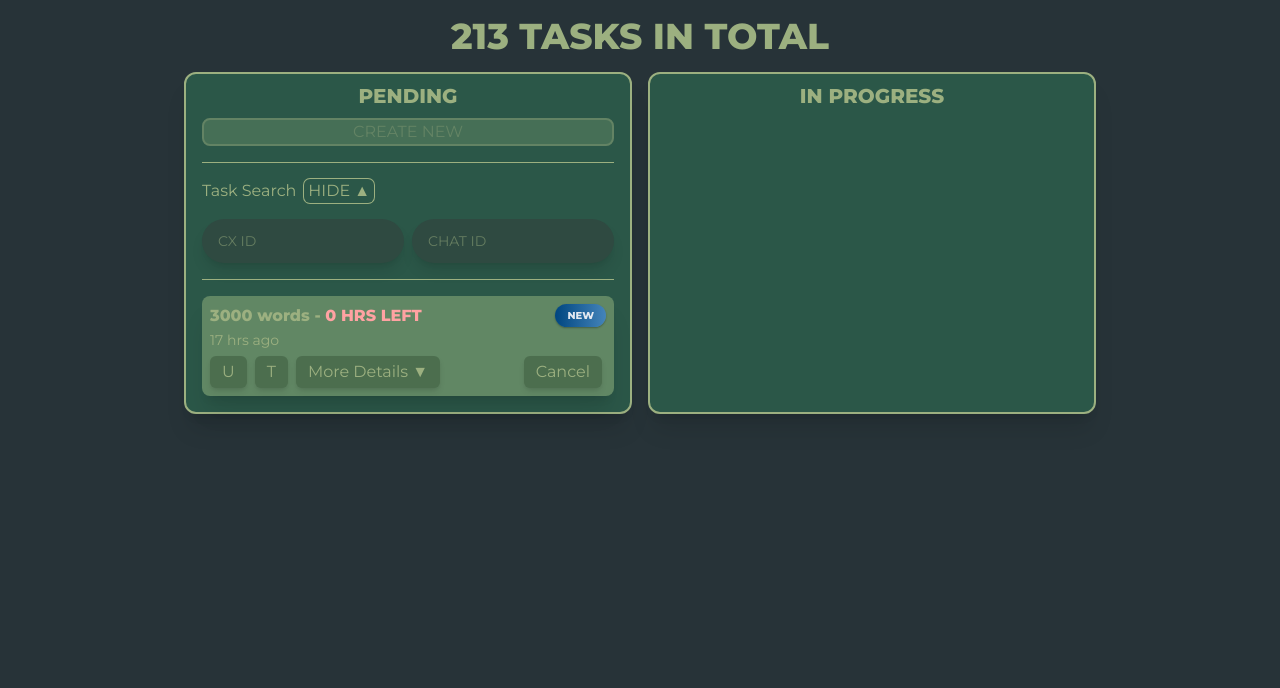
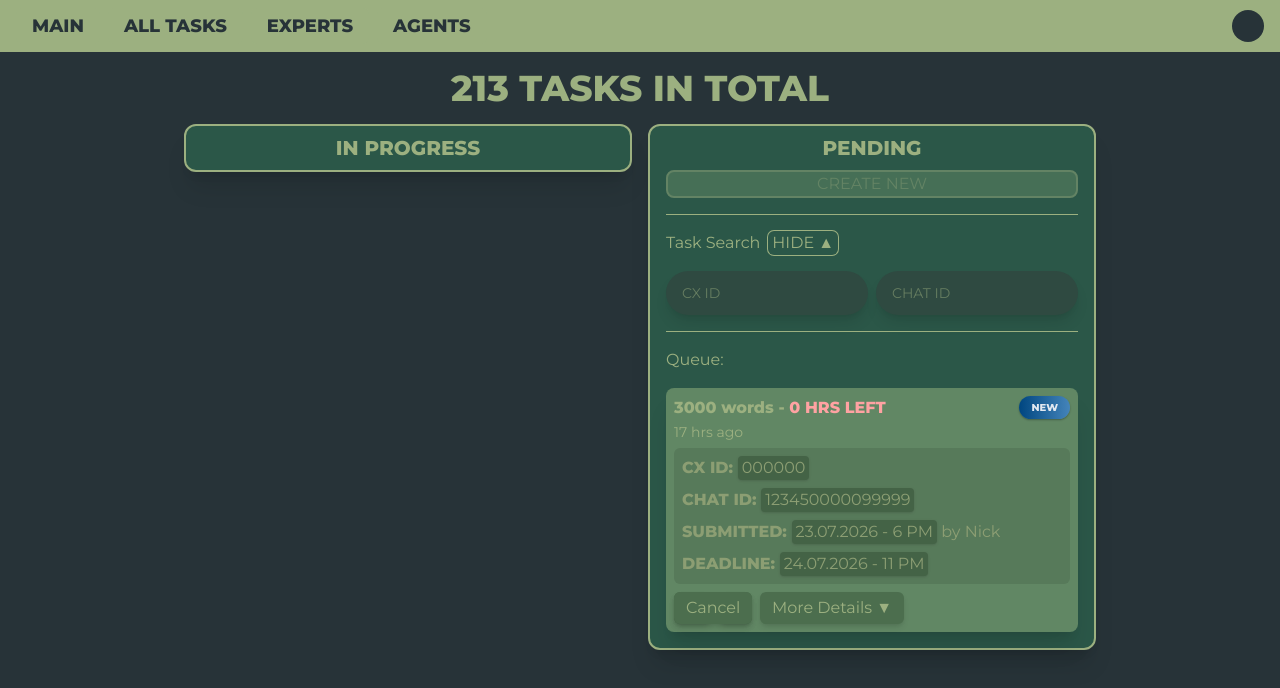
Before and after one commit to GhostQck/TasksScheduler, a Next.js app: page / in a window 1280 px wide. Shown: the top 688 px of the page. Built offline with nearby package versions, Linux system fonts and the light colour scheme.

Commit message:
Updated page layout

```diff
--- a/src/app/layout.tsx
+++ b/src/app/layout.tsx
@@ -12,6 +12,9 @@ const montserrat = Montserrat({
 export const metadata: Metadata = {
   title: 'Tasks Scheduler',
   description: 'Tasks Scheduler App',
+  alternates: {
+    canonical: 'http://localhost:3000/',
+  }
 };
 
 export default function RootLayout({
--- a/src/app/page.tsx
+++ b/src/app/page.tsx
@@ -1,34 +1,61 @@
 export default function Root() {
   return (
     <main className='flex flex-col min-h-screen w-full justify-start items-center'>
-      <header className='max-w-md p-4'>
+      <header className='w-full'>
+        <nav
+          className='
+            hidden md:flex flex-row gap-2 py-2 px-4 w-full items-center justify-center bg-txt text-bg text-lg select-none font-bold uppercase
+
+            *:py-1 *:px-4 *:bg-txt *:cursor-pointer *:rounded-md
+
+            *:duration-200 *:transition-all *:ease-in-out
+
+            *:hover:brightness-[1.1] *:hover:shadow-md
+          '
+        >
+          <a>Main</a>
+          <a>All Tasks</a>
+          <a>Experts</a>
+          <a>Agents</a>
+          <button
+            className='ml-auto !rounded-full !bg-bg h-full aspect-square'
+          ></button>
+        </nav>
         <h1
           className='
-            w-full text-xl font-extrabold uppercase
-            md:text-2xl lg:text-4xl
+            w-full p-4 text-xl font-extrabold uppercase
+
+            md:text-2xl lg:text-4xl text-center
           '
         >213 tasks in total</h1>
       </header>
       <div
         className='
-          grid gap-4
-          lg:grid-cols-2
+          grid gap-4 lg:grid-cols-2 items-start
+
           *:w-md *:rounded-xl *:border-2 *:border-txt *:bg-fg *:p-2 *:shadow-xl
+
           [&>section>h2]:w-full [&>section>h2]:text-center [&>section>h2]:text-xl [&>section>h2]:font-bold [&>section>h2]:uppercase [&>section>h2]:select-none
         '
       >
+        <section>
+          <h2>in progress</h2>
+        </section>
         <section>
           <h2>pending</h2>
           <div
             className='
               flex flex-col gap-4 w-full p-2
+
               *:w-full
             '
           >
             <button
               className='
                 rounded-lg border-2 border-txt bg-hl opacity-[.5] uppercase cursor-pointer
+
                 duration-300 transition-all ease-in-out
+
                 hover:p-6 hover:opacity-[.75]
               '
             >create new</button>
@@ -38,7 +65,9 @@ export default function Root() {
               <button
                 className='
                   inline bg-fg rounded-md px-1 ring-1 ring-txt cursor-pointer uppercase
+
                   duration-300 transition-all ease-in-out
+
                   hover:brightness-[1.1]
                 '
               >hide ▲</button>
@@ -50,8 +79,11 @@ export default function Root() {
                 placeholder='CX ID'
                 className='
                   bg-fg-dark rounded-full py-2 px-4 shadow-lg text-sm
+
                   duration-200 transition-all ease-in-out
+
                   hover:brightness-[1.1] hover:shadow-xl
+
                   focus:outline-none focus:ring-2 focus:ring-txt/30
                 '
               />
@@ -61,13 +93,17 @@ export default function Root() {
                 placeholder='CHAT ID'
                 className='
                   bg-fg-dark rounded-full py-3 px-4 shadow-lg text-sm
+
                   duration-200 transition-all ease-in-out
+
                   hover:brightness-[1.1] hover:shadow-xl
+
                   focus:outline-none focus:ring-2 focus:ring-txt/30
                 '
               />
             </div>
             <hr />
+            <h2>Queue:</h2>
             <div className='relative bg-hl p-2 rounded-lg shadow-xl'>
               <span className='absolute top-2 right-2 py-1 px-3 bg-gr-blue rounded-xl text-[.625rem] shadow-xs/30 text-slate-200 font-bold uppercase select-none'>new</span>
               <strong className='block w-full lowercase'>
@@ -75,11 +111,67 @@ export default function Root() {
                 <span className='uppercase text-red-300'> 0 hrs left</span>
               </strong>
               <time className='text-sm lowercase'>17 hrs ago</time>
+              <div className='w-full bg-hl my-1 px-2 py-1 brightness-[.9] rounded-md'>
+                <ul className='[&>li>strong]:leading-loose [&>li>strong]:select-none'>
+                  <li>
+                    <strong>CX ID: </strong>
+                    <button
+                      className='
+                        px-1 rounded-sm shadow-sm bg-hl-dark cursor-pointer
+
+                        duration-200 transition-all ease-in-out
+
+                        hover:brightness-[1.1]
+                      '
+                    >000000</button>
+                  </li>
+                  <li>
+                    <strong>CHAT ID: </strong>
+                    <button
+                      className='
+                        px-1 rounded-sm shadow-sm bg-hl-dark cursor-pointer
+
+                        duration-200 transition-all ease-in-out
+
+                        hover:brightness-[1.1]
+                      '
+                    >123450000099999</button>
+                  </li>
+                  <li>
+                    <strong>SUBMITTED: </strong>
+                    <button
+                      className='
+                        px-1 rounded-sm shadow-sm bg-hl-dark cursor-pointer
+
+                        duration-200 transition-all ease-in-out
+
+                        hover:brightness-[1.1]
+                      '
+                    >23.07.2026 - 6 PM</button>
+                    &nbsp;by Nick
+                  </li>
+                  <li>
+                    <strong>DEADLINE: </strong>
+                    <button
+                      className='
+                        px-1 rounded-sm shadow-sm bg-hl-dark cursor-pointer
+
+                        duration-200 transition-all ease-in-out
+
+                        hover:brightness-[1.1]
+                      '
+                    >24.07.2026 - 11 PM</button>
+                  </li>
+                </ul>
+              </div>
               <div
                 className='
                   relative flex flex-row gap-2 pt-1 w-full
+
                   [&>button]:py-1 [&>button]:px-3 [&>button]:bg-hl-dark [&>button]:rounded-md [&>button]:shadow-md [&>button]:capitalize [&>button]:cursor-pointer
+
                   [&>button]:duration-200 [&>button]:transition-all [&>button]:ease-in-out
+
                   [&>button]:hover:brightness-[1.1] [&>button]:hover:shadow-lg
                 '
               >
@@ -87,15 +179,12 @@ export default function Root() {
                 <button>T</button>
                 <button>more details ▼</button>
                 <button
-                  className='absolute right-1'
+                  className='absolute right-[.75]'
                 >cancel</button>
               </div>
             </div>
           </div>
         </section>
-        <section>
-          <h2>in progress</h2>
-        </section>
       </div>
     </main>
   );
```
